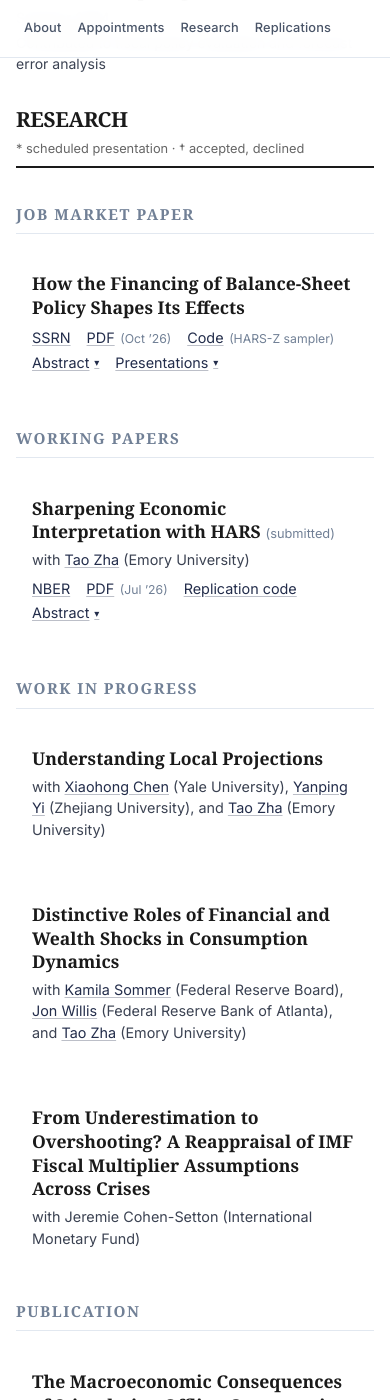
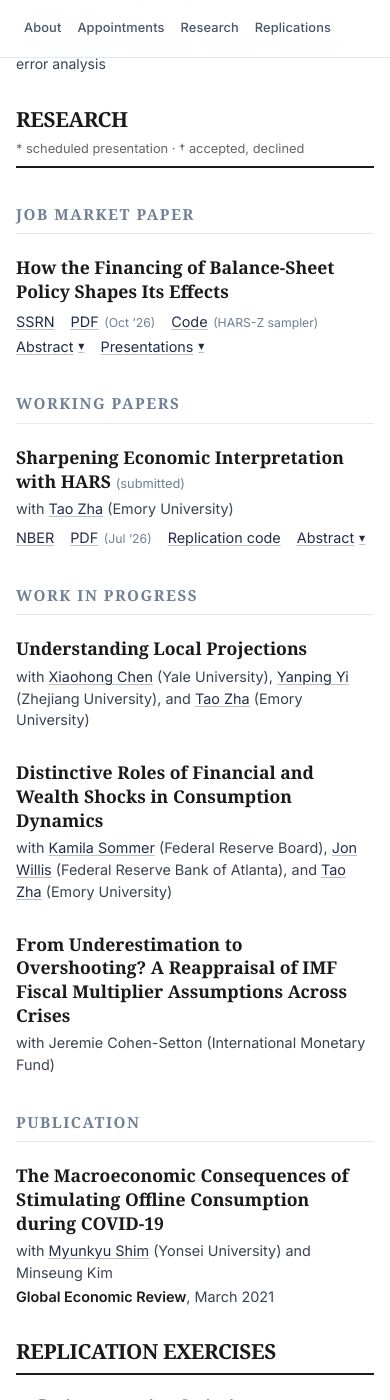
Before and after one commit to davidkim5707/website, a Jekyll site: the page built from index.md, in a window 390 px wide and 1400 px high, scrolled down 1359 px. Built offline with Jekyll 4.4.1, drawn with Linux system fonts in a browser that asks for light colours; some web fonts are replaced.

Commit message:
Remove the old card padding on small screens and enlarge the toggle caret
Co-Authored-By: Claude Sonnet 5.5 <noreply@anthropic.com>

```diff
--- a/assets/css/style.css
+++ b/assets/css/style.css
@@ -551,7 +551,7 @@ dd.entry-links {
 
 .ln label::after {
     content: "▾";
-    font-size: 0.7em;
+    font-size: 0.85em;
     transition: transform var(--transition-base);
 }
 
@@ -820,10 +820,6 @@ hr {
     h3 {
         font-size: 1rem;
     }
-
-    dl {
-        padding: var(--space-lg);
-    }
 }
 
 /* Small mobile */
@@ -839,10 +835,6 @@ hr {
 
     h1 {
         font-size: 1.3rem;
-    }
-
-    dl {
-        padding: var(--space-md);
     }
 }
 
```
